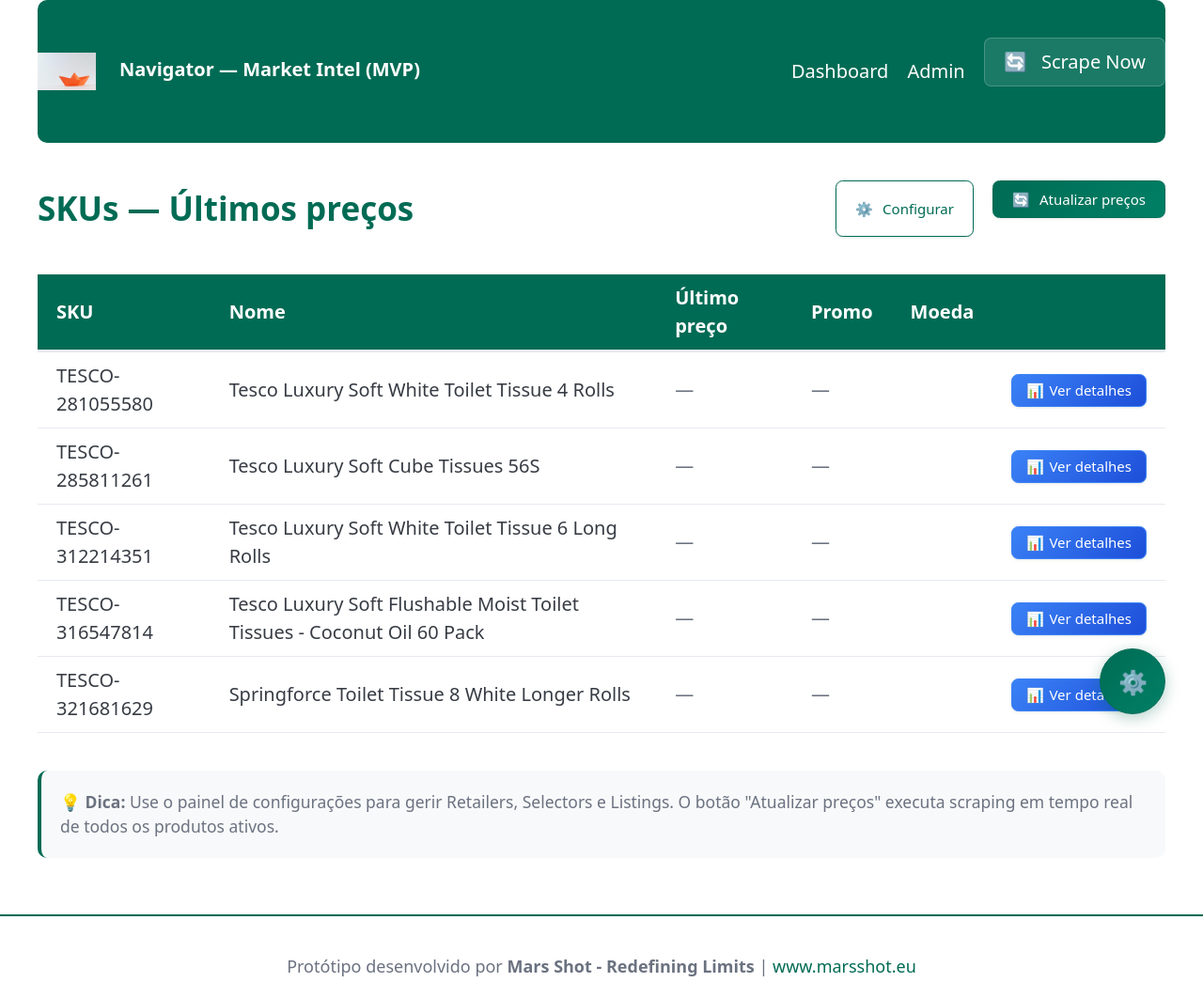
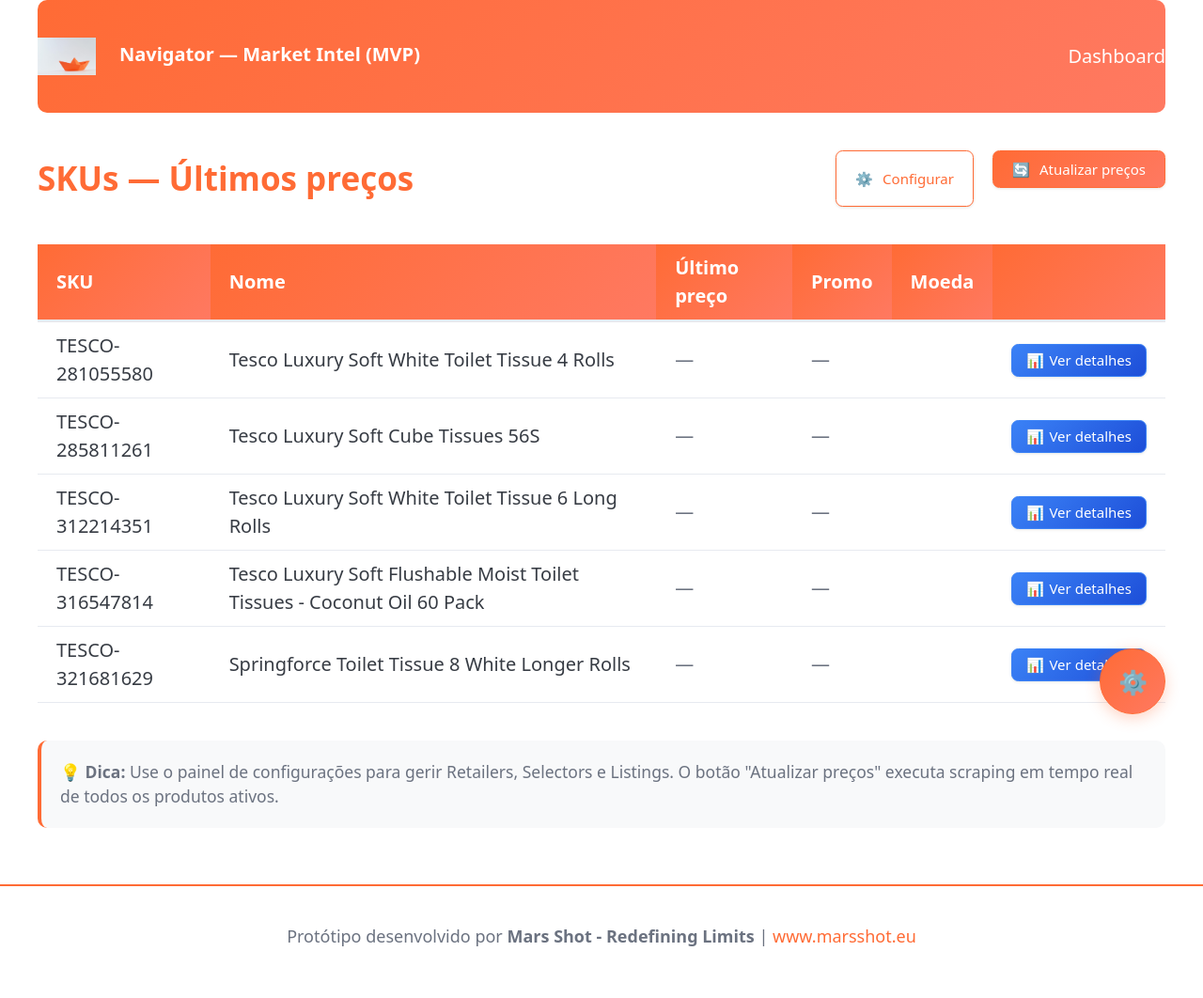
Before and after one commit to bernardo-marsshot/Navigator, a Django app: page / in a window 1280 px wide. Shown: the whole page at 94% size. After the commit the page ends 1007 px from the top, so only its background shows below. Run offline with Django 5.2, Linux system fonts and the light colour scheme; data comes from the database, SQL or seed files in the repository; both versions use the stored data as it was after the commit; data that the repository does not hold is empty; some libraries are stand-ins or nearby versions.

Commit message:
Update application colors to use orange and coral branding
Changes CSS variables and styles in base.html and home.html to reflect new orange and coral color scheme, replacing previous green branding.

Replit-Commit-Author: Agent
Replit-Commit-Session-Id: c5127bd7-bc1a-45b8-a254-9e89d95c9f1b
Replit-Commit-Checkpoint-Type: full_checkpoint
Replit-Commit-Screenshot-Url: https://storage.googleapis.com/screenshot-production-us-central1/317b0e6f-6bc6-430f-96ec-e842f5f5eb8d/c5127bd7-bc1a-45b8-a254-9e89d95c9f1b/XUvXbTZ

```diff
--- a/templates/base.html
+++ b/templates/base.html
@@ -1,6 +1,6 @@
-
 <!doctype html>
 <html lang="en">
+
 <head>
   <meta charset="utf-8">
   <meta name="viewport" content="width=device-width, initial-scale=1">
@@ -9,7 +9,10 @@
   <script src="https://cdn.jsdelivr.net/npm/chart.js"></script>
   <style>
     :root {
-      --navigator-green: #006B54;
+      --navigator-orange: #FF6B35;
+      --navigator-orange-light: #FF8A65;
+      --navigator-orange-dark: #E55722;
+      --navigator-coral: #FF7961;
       --navigator-white: #ffffff;
       --navigator-black: #2c2c2c;
       --navigator-grey: #6b7280;
@@ -22,13 +25,14 @@
     }
 
     nav {
-      background-color: var(--navigator-green) !important;
+      background: linear-gradient(135deg, var(--navigator-orange), var(--navigator-coral)) !important;
       padding: 1rem 0;
       margin-bottom: 2rem;
       border-radius: 0.5rem;
     }
 
-    nav ul li strong, nav ul li a {
+    nav ul li strong,
+    nav ul li a {
       color: var(--navigator-white) !important;
       text-decoration: none;
     }
@@ -44,12 +48,17 @@
       vertical-align: middle;
     }
 
-    h1, h2, h3, h4, h5, h6 {
-      color: var(--navigator-green);
+    h1,
+    h2,
+    h3,
+    h4,
+    h5,
+    h6 {
+      color: var(--navigator-orange);
     }
 
     table th {
-      background-color: var(--navigator-green);
+      background: linear-gradient(135deg, var(--navigator-orange), var(--navigator-coral));
       color: var(--navigator-white);
     }
 
@@ -57,29 +66,37 @@
       background-color: #f8f9fa;
     }
 
-    .price-up { color: #b91c1c; }
-    .price-down { color: var(--navigator-green); }
-    .muted { color: var(--navigator-grey); }
+    .price-up {
+      color: #b91c1c;
+    }
+
+    .price-down {
+      color: var(--navigator-orange);
+    }
+
+    .muted {
+      color: var(--navigator-grey);
+    }
 
     a {
-      color: var(--navigator-green);
+      color: var(--navigator-orange);
     }
 
     a:hover {
-      color: #004a3d;
+      color: var(--navigator-orange-dark);
     }
 
     .footer {
       margin-top: 3rem;
       padding: 2rem 0 1rem 0;
-      border-top: 2px solid var(--navigator-green);
+      border-top: 2px solid var(--navigator-orange);
       text-align: center;
       color: var(--navigator-grey);
       font-size: 0.9rem;
     }
 
     .footer a {
-      color: var(--navigator-green);
+      color: var(--navigator-orange);
       text-decoration: none;
     }
 
@@ -121,32 +138,32 @@
     }
 
     .btn:focus {
-      outline: 2px solid var(--navigator-green);
+      outline: 2px solid var(--navigator-orange);
       outline-offset: 2px;
     }
 
     /* Primary button - Main actions */
     .btn-primary {
-      background: linear-gradient(135deg, var(--navigator-green), #008066);
+      background: linear-gradient(135deg, var(--navigator-orange), var(--navigator-coral));
       color: var(--navigator-white);
-      border: 1px solid var(--navigator-green);
+      border: 1px solid var(--navigator-orange);
     }
 
     .btn-primary:hover {
-      background: linear-gradient(135deg, #005a49, var(--navigator-green));
+      background: linear-gradient(135deg, var(--navigator-orange-dark), var(--navigator-orange));
       color: var(--navigator-white);
-      border-color: #005a49;
+      border-color: var(--navigator-orange-dark);
     }
 
     /* Secondary button - Secondary actions */
     .btn-secondary {
       background: var(--navigator-white);
-      color: var(--navigator-green);
-      border: 1.5px solid var(--navigator-green);
+      color: var(--navigator-orange);
+      border: 1.5px solid var(--navigator-orange);
     }
 
     .btn-secondary:hover {
-      background: var(--navigator-green);
+      background: var(--navigator-orange);
       color: var(--navigator-white);
     }
 
@@ -229,21 +246,21 @@
     .btn-ghost {
       background: transparent;
       box-shadow: none;
-      border: 1.5px solid var(--navigator-green);
-      color: var(--navigator-green);
+      border: 1.5px solid var(--navigator-orange);
+      color: var(--navigator-orange);
     }
 
     .btn-ghost:hover {
-      background: rgba(0, 107, 84, 0.1);
+      background: rgba(255, 107, 53, 0.1);
       transform: none;
-      box-shadow: 0 2px 8px rgba(0, 107, 84, 0.2);
+      box-shadow: 0 2px 8px rgba(255, 107, 53, 0.2);
     }
 
     /* Link style buttons */
     .btn-link {
       background: none;
       border: none;
-      color: var(--navigator-green);
+      color: var(--navigator-orange);
       box-shadow: none;
       padding: 0.5rem 0.75rem;
       text-decoration: underline;
@@ -252,8 +269,8 @@
     }
 
     .btn-link:hover {
-      background: rgba(0, 107, 84, 0.05);
-      text-decoration-color: var(--navigator-green);
+      background: rgba(255, 107, 53, 0.05);
+      text-decoration-color: var(--navigator-orange);
       transform: none;
       box-shadow: none;
     }
@@ -300,11 +317,11 @@
       width: 3.5rem;
       height: 3.5rem;
       z-index: 1000;
-      box-shadow: 0 4px 16px rgba(0, 107, 84, 0.3);
+      box-shadow: 0 4px 16px rgba(255, 107, 53, 0.3);
     }
 
     .btn-fab:hover {
-      box-shadow: 0 6px 20px rgba(0, 107, 84, 0.4);
+      box-shadow: 0 6px 20px rgba(255, 107, 53, 0.4);
     }
 
     /* Table action buttons */
@@ -340,7 +357,8 @@
     }
 
     /* Make container full height */
-    html, body {
+    html,
+    body {
       height: 100%;
     }
 
@@ -355,6 +373,7 @@
     }
   </style>
 </head>
+
 <body>
   <div class="page-wrapper">
     <div class="content-wrapper">
@@ -368,16 +387,6 @@
           </ul>
           <ul>
             <li><a href="/">Dashboard</a></li>
-            <li><a href="/admin/">Admin</a></li>
-            <li>
-              <form method="post" action="/scrape-now/" style="display: inline; margin: 0;">
-                {% csrf_token %}
-                <button type="submit" class="nav-btn">
-                  <span style="margin-right: 0.5rem;">🔄</span>
-                  Scrape Now
-                </button>
-              </form>
-            </li>
           </ul>
         </nav>
 
@@ -401,9 +410,11 @@
     </div>
     <footer class="footer">
       <div class="container">
-        Protótipo desenvolvido por <strong>Mars Shot - Redefining Limits</strong> | <a href="https://www.marsshot.eu" target="_blank">www.marsshot.eu</a>
+        Protótipo desenvolvido por <strong>Mars Shot - Redefining Limits</strong> | <a href="https://www.marsshot.eu"
+          target="_blank">www.marsshot.eu</a>
       </div>
     </footer>
   </div>
 </body>
+
 </html>
--- a/templates/pricing/home.html
+++ b/templates/pricing/home.html
@@ -55,7 +55,7 @@
   <span style="font-size: 1.25rem;">⚙️</span>
 </a>
 
-<div style="margin-top: 2rem; padding: 1rem; background: #f8f9fa; border-radius: 0.5rem; border-left: 4px solid var(--navigator-green);">
+<div style="margin-top: 2rem; padding: 1rem; background: #f8f9fa; border-radius: 0.5rem; border-left: 4px solid var(--navigator-orange);">
   <p style="margin: 0; color: var(--navigator-grey); font-size: 0.875rem;">
     <strong>💡 Dica:</strong> Use o painel de configurações para gerir Retailers, Selectors e Listings.
     O botão "Atualizar preços" executa scraping em tempo real de todos os produtos ativos.
```
Also changed, not shown: db.sqlite3, 1 other file.
